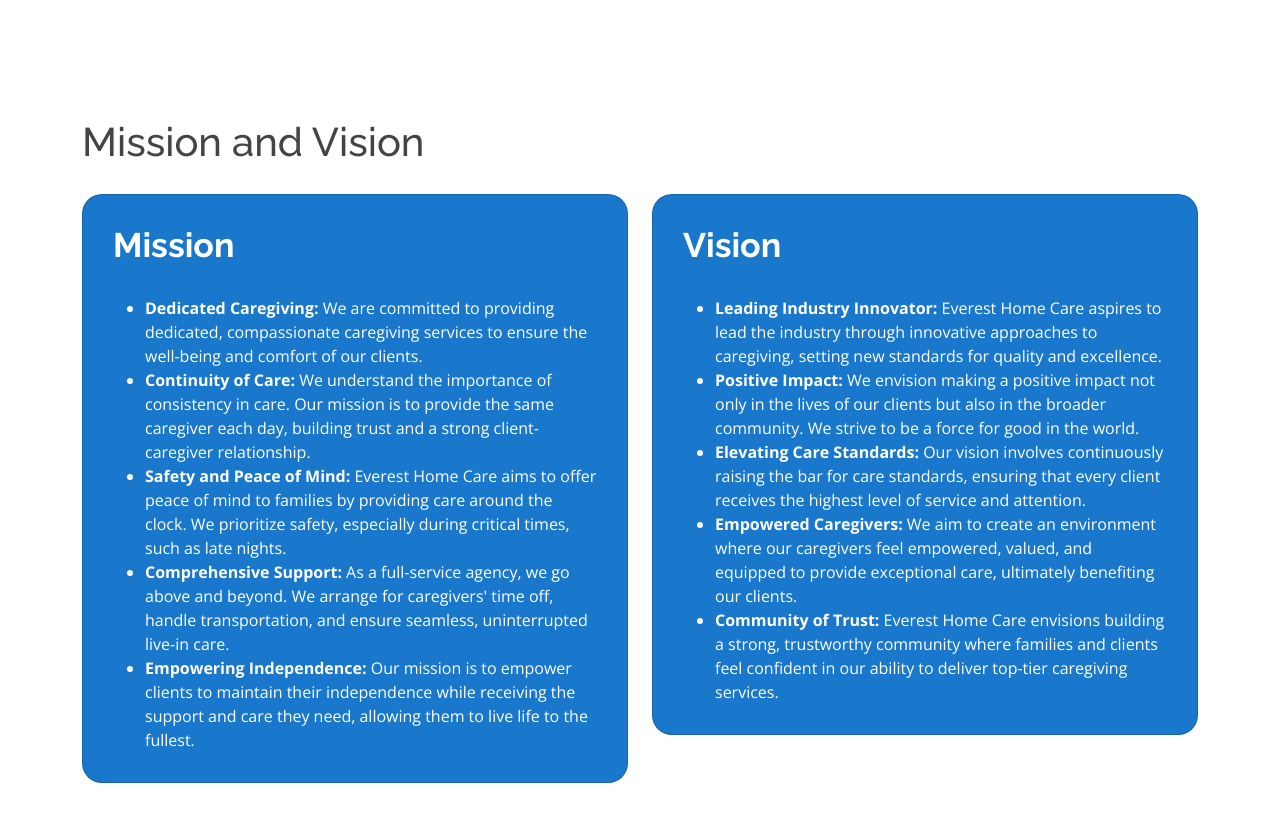
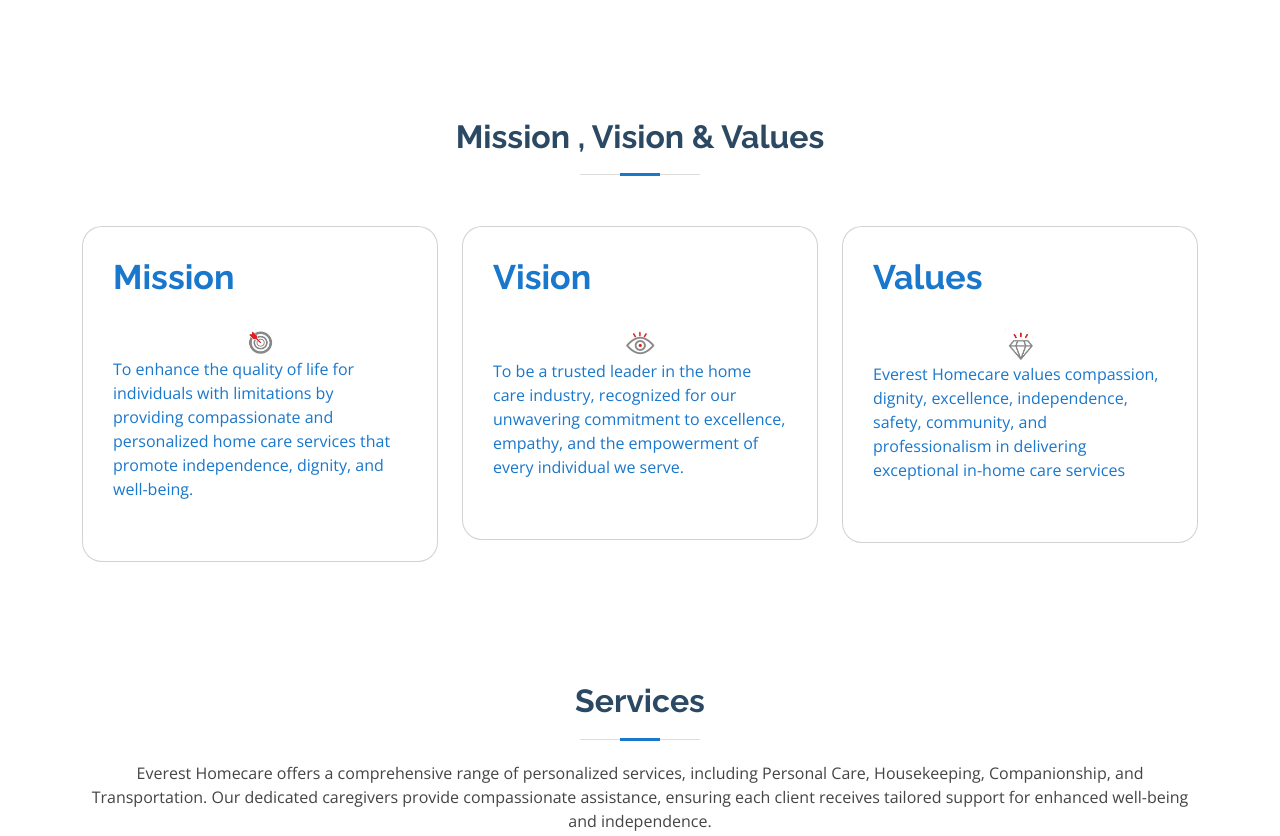
Before and after one commit to Sushankhanal/EverestHomeCare, a plain HTML site: page index.html in a window 1280 px wide. Shown: the part 1816-2652 px from the top of the page. Drawn offline with nearby package versions, Linux system fonts and the light colour scheme.

Commit message:
missionvision

```diff
--- a/assets/css/style.css
+++ b/assets/css/style.css
@@ -659,9 +659,9 @@ section {
 --------------------------------------------------------------*/
 .why-us .content {
   padding: 30px;
-  background: #1977cc;
+  /* background: #1977cc; */
   border-radius: 4px;
-  color: #fff;
+  color: black;
   border-radius: 20px;
 }
 .row h1{
@@ -731,6 +731,7 @@ section {
   font-size: 15px;
   color: #848484;
 }
+
 
 /*--------------------------------------------------------------
 # About
@@ -1767,3 +1768,22 @@ section {
   color: #fff;
   text-decoration: none;
 }
+
+/*--------------------------------------------------------------
+# mission and vision
+--------------------------------------------------------------*/
+
+.card-text {
+  color: #1977cc;
+  background-size: 100%; /* This ensures the image covers the entire element */
+  background-position: center; /* Center the image within the element */
+}
+.card-title{
+  color: #1977cc;
+}
+.card img {
+  max-width: 10%; /* Set a maximum width for the image */
+  height: auto; /* Allow the height to adjust proportionally */
+  display: block; /* Ensure the image is treated as a block element */
+  margin: 0 auto; /* Center the image within its container */
+}
--- a/index.html
+++ b/index.html
@@ -213,36 +213,43 @@
       </div>
     </section><!-- End About Section -->
 
+
+
     <section id="mission" class="mission">
       <div class="container">
+        <div class="section-title">
+          <h2>Mission , Vision & Values</h2>
+          </div>
         <div class="row">
-            <h1>Mission and Vision</h1>
-            <div class="col-md-6">
+            <div class="col-md-4">
               <div class="why-us content zoom">
                 <div class="card text-white h-100 custom-card content">
                   <h3 class="card-title">Mission</h3>
-                  <ul class="card-text">
-                    <li> <b> Dedicated Caregiving:</b> We are committed to providing dedicated, compassionate caregiving services to ensure the well-being and comfort of our clients.</li>
-                    <li><b> Continuity of Care: </b>We understand the importance of consistency in care. Our mission is to provide the same caregiver each day, building trust and a strong client-caregiver relationship.</li>
-                    <li><b> Safety and Peace of Mind:</b> Everest Home Care aims to offer peace of mind to families by providing care around the clock. We prioritize safety, especially during critical times, such as late nights.</li>
-                    <li><b> Comprehensive Support:</b> As a full-service agency, we go above and beyond. We arrange for caregivers' time off, handle transportation, and ensure seamless, uninterrupted live-in care.</li>
-                    <li><b> Empowering Independence: </b>Our mission is to empower clients to maintain their independence while receiving the support and care they need, allowing them to live life to the fullest.</li>
-                  </ul>
+                  <img src="assets/img/mission.jpg" alt="">
+                  <p class="card-text">To enhance the quality of life for individuals with limitations by providing compassionate and personalized home care services that promote independence, dignity, and well-being.</p>
+
                   </div>
                 </div>
               </div>
 
-            <div class="col-md-6">
+            <div class="col-md-4">
               <div class="why-us content zoom">
                 <div class="card text-white h-100 custom-card content">
                   <h3 class="card-title">Vision</h3>
-                  <ul class="card-text">
-                    <li><b> Leading Industry Innovator: </b>Everest Home Care aspires to lead the industry through innovative approaches to caregiving, setting new standards for quality and excellence.</li>
-                    <li><b>Positive Impact: </b>We envision making a positive impact not only in the lives of our clients but also in the broader community. We strive to be a force for good in the world.</li>
-                    <li><b>Elevating Care Standards:</b> Our vision involves continuously raising the bar for care standards, ensuring that every client receives the highest level of service and attention.</li>
-                    <li><b>Empowered Caregivers: </b>We aim to create an environment where our caregivers feel empowered, valued, and equipped to provide exceptional care, ultimately benefiting our clients.</li>
-                    <li><b>Community of Trust:</b> Everest Home Care envisions building a strong, trustworthy community where families and clients feel confident in our ability to deliver top-tier caregiving services.</li>
-                  </ul>
+                  <img src="assets/img/vision.jpg" alt="">
+                  <p class="card-text">To be a trusted leader in the home care industry, recognized for our unwavering commitment to excellence, empathy, and the empowerment of every individual we serve.</p>
+
+                </div>
+              </div>
+            </div>
+
+            <div class="col-md-4">
+              <div class="why-us content zoom">
+                <div class="card text-white h-100 custom-card content">
+                  <h3 class="card-title">Values</h3>
+                  <img src="assets/img/values.jpg" alt="">
+                  <p class="card-text">Everest Homecare values compassion, dignity, excellence, independence, safety, community, and professionalism in delivering exceptional in-home care services</p>
+
                 </div>
               </div>
             </div>
@@ -300,21 +307,7 @@
             </div>
           </div>
 
-          <!-- <div class="col-lg-4 col-md-6 d-flex align-items-stretch mt-4">
-            <div class="icon-box">
-              <div class="icon"><i class="fas fa-wheelchair"></i></div>
-              <h4><a href="">Dele cardo</a></h4>
-              <p>Quis consequatur saepe eligendi voluptatem consequatur dolor consequuntur</p>
-            </div>
-          </div>
 
-          <div class="col-lg-4 col-md-6 d-flex align-items-stretch mt-4">
-            <div class="icon-box">
-              <div class="icon"><i class="fas fa-notes-medical"></i></div>
-              <h4><a href="">Divera don</a></h4>
-              <p>Modi nostrum vel laborum. Porro fugit error sit minus sapiente sit aspernatur</p>
-            </div>
-          </div> -->
 
         </div>
 
```
Also changed, not shown: assets/img/mission.jpg (added), assets/img/values.jpg (added), assets/img/vision.jpg (added).
